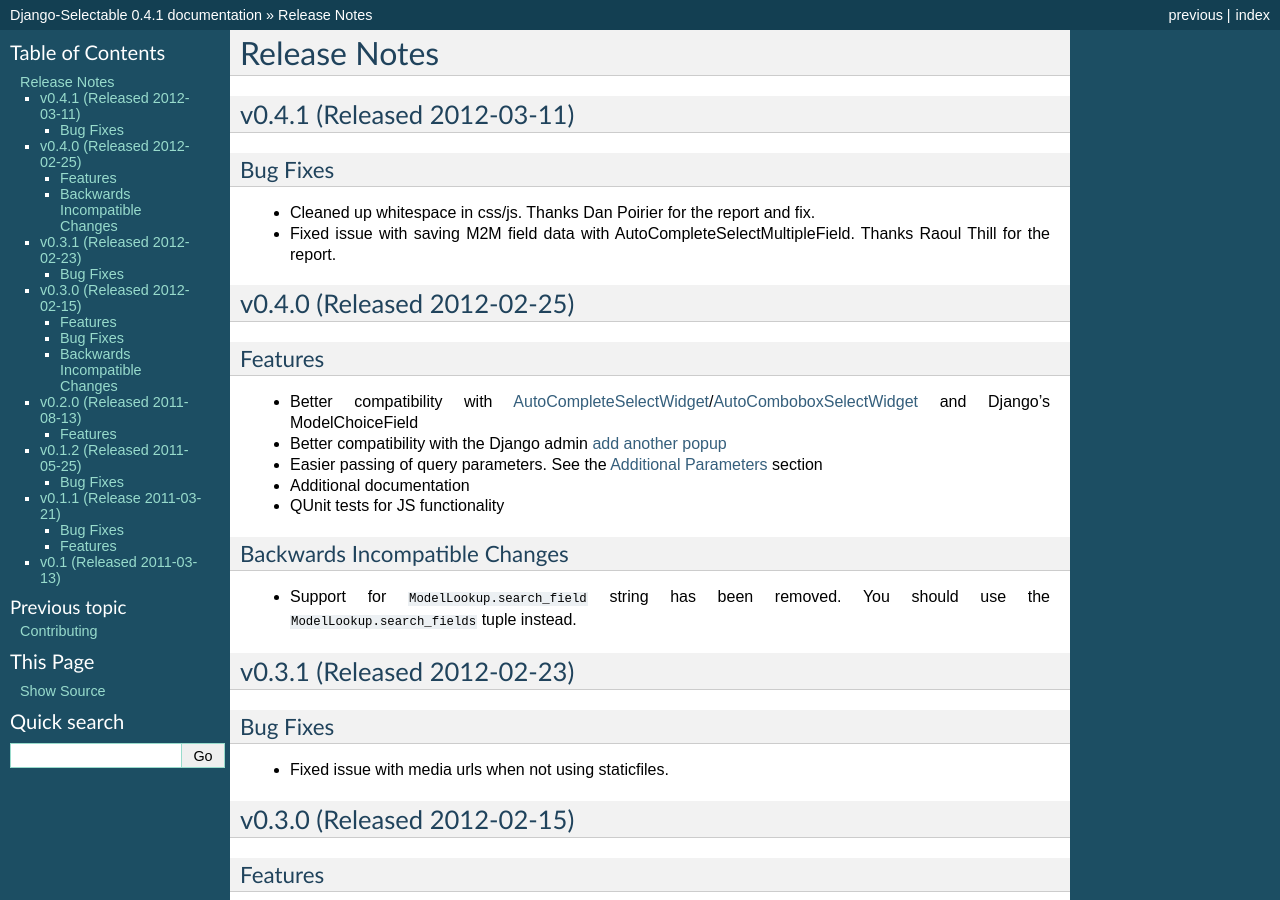
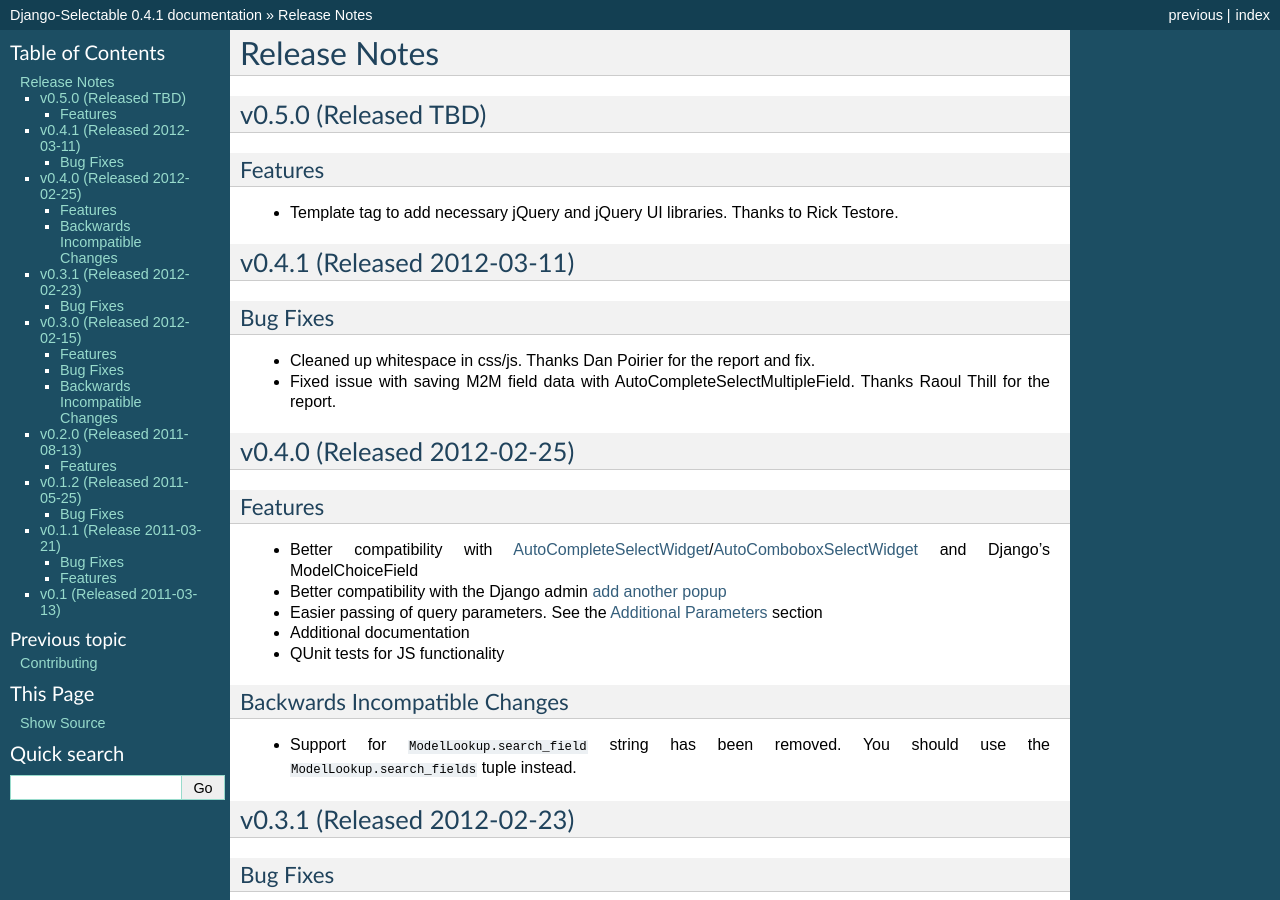
Before and after one commit to mlavin/django-selectable, a Sphinx documentation site: the page built from docs/releases.rst, in a window 1280 px wide and 900 px high. Built offline with Sphinx 7.4.7, drawn with Linux system fonts in a browser that asks for light colours.

Commit message:
Started release notes for next release.

```diff
--- a/docs/releases.rst
+++ b/docs/releases.rst
@@ -1,5 +1,14 @@
 Release Notes
 ==================
+
+v0.5.0 (Released TBD)
+--------------------------------------
+
+Features
+_________________
+
+- Template tag to add necessary jQuery and jQuery UI libraries. Thanks to Rick Testore.
+
 
 v0.4.1 (Released 2012-03-11)
 --------------------------------------
```
